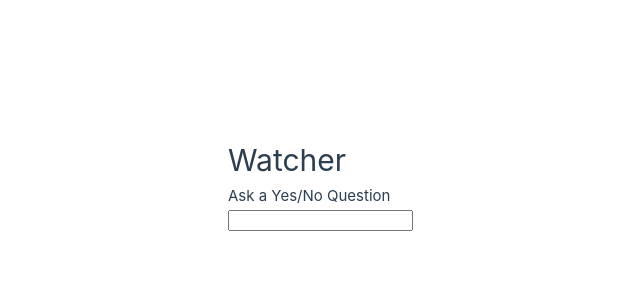
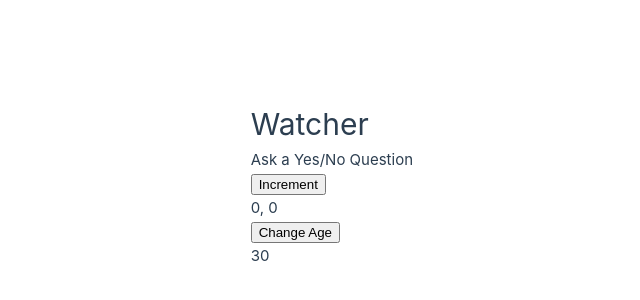
Before and after one commit to phucthor/vuejs-training, a Vue app in the folder 01-first-project/: page / in a window 1280 px wide. Shown: the part 216-516 px from the top of the page, without its empty margins (227-867 px from the left). Built offline with nearby package versions, Linux system fonts and the light colour scheme.

Commit message:
watch 's source

```diff
--- a/01-first-project/src/App.vue
+++ b/01-first-project/src/App.vue
@@ -1,31 +1,34 @@
 <script setup>
-import { ref, watch } from 'vue'
+import { reactive, ref, watch } from 'vue'
 
-// const count = ref(0);
-// watch(count, (newValue, oldValue) => {
-//   console.log('count changed', newValue, oldValue);
-// });
-const question = ref('')
-const isLoading = ref(false)
-const answer = ref('')
-watch(question, async(newQuestion, oldQuestion) => {
-  if (newQuestion.includes('?')) {
-    isLoading.value = true
-    // setTimeout(() => {
-    //   isLoading.value = false;
-    // }, 2000);
-    answer.value = "Thinking..."
-    try {
-      const response = await fetch('https://yesno.wtf/api')
-      answer.value = (await response.json()).answer
-    } catch (error) {
-      answer.value = `Error: ${error.message}`
-    }
-    finally{
-      isLoading.value = false
-    }
-  }
+const x = ref(0)
+const y = ref(0)
+
+const user = reactive({
+  age: 30
 })
+
+watch(()=> x.value + y.value,
+(sum) => {
+  // console.log(`Sum of x and y is ${sum}`)
+})
+
+watch([x, () => y.value + 1], ([newX, newY]) => {
+  console.log(`x is ${newX}, y is ${newY}`)
+})
+
+watch(user.age, (newAge) => {
+  console.log(`Age is ${newAge}`)
+})
+
+const increment = () => {
+  x.value++;
+  y.value++;
+}
+
+const changeAge = () => {
+  user.age++;
+}
 </script>
 
 <template>
@@ -34,7 +37,11 @@ watch(question, async(newQuestion, oldQuestion) => {
     <button @click="count++">Increment</button> -->
     <h1>Watcher</h1>
     <p>Ask a Yes/No Question</p>
-    <input v-model="question" :disabled="isLoading" />
-    <p>{{ answer }}</p>
+    <button @click="increment">Increment</button>
+    <p>{{ x }}, {{ y }}</p>
+    <button @click="changeAge">Change Age</button>
+    <p>{{ user.age }}</p>
+
+
   </div>
 </template>
```
